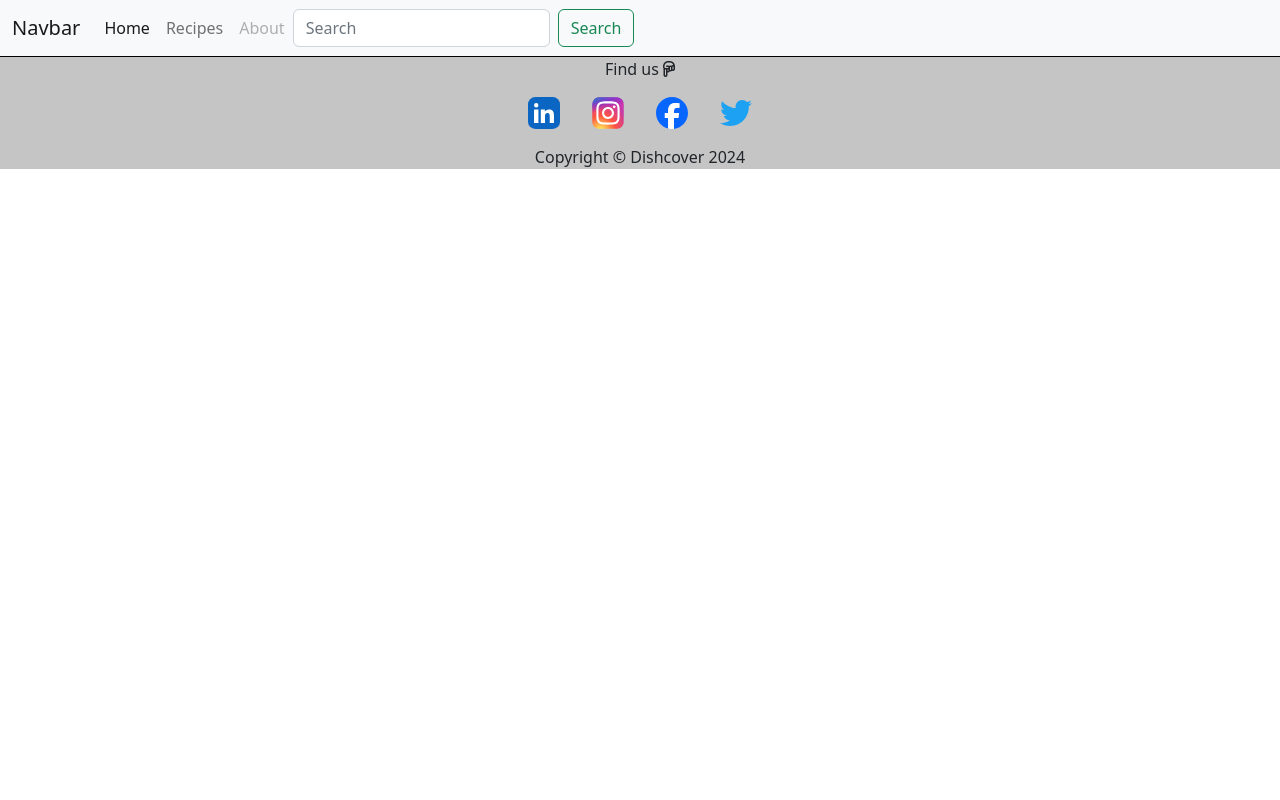
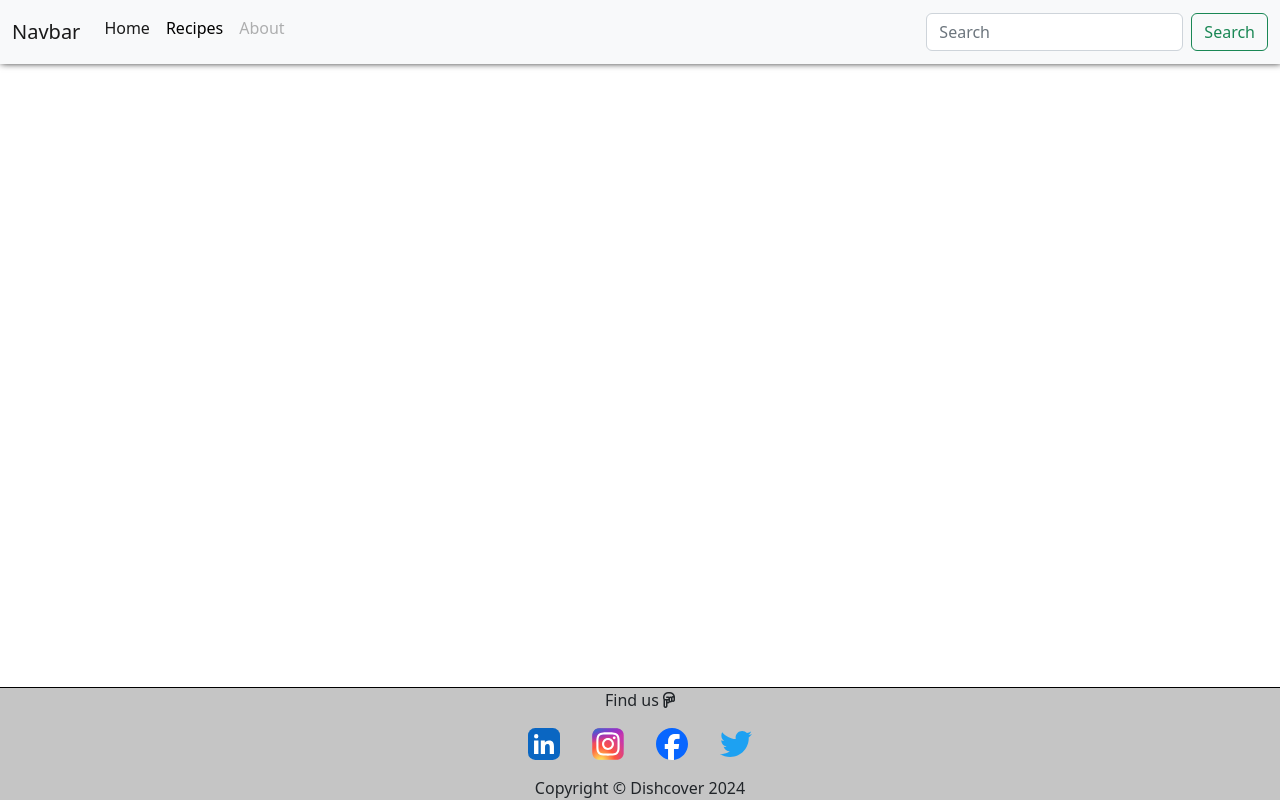
Before and after one commit to Ahmadk-g/dishcover, a Django app: page / in a window 1280 px wide. Run offline with Django 4.2, Linux system fonts and the light colour scheme; some libraries are stand-ins or nearby versions.

Commit message:
Add styling to base.html

```diff
--- a/foodblog/settings.py
+++ b/foodblog/settings.py
@@ -51,6 +51,7 @@ INSTALLED_APPS = [
 
 MIDDLEWARE = [
     'django.middleware.security.SecurityMiddleware',
+    'whitenoise.middleware.WhiteNoiseMiddleware',
     'django.contrib.sessions.middleware.SessionMiddleware',
     'django.middleware.common.CommonMiddleware',
     'django.middleware.csrf.CsrfViewMiddleware',
@@ -138,6 +139,7 @@ USE_TZ = True
 
 STATIC_URL = 'static/'
 STATICFILES_DIRS = [os.path.join(BASE_DIR, 'static'), ]
+STATIC_ROOT = os.path.join(BASE_DIR, 'staticfiles')
 
 
 # Default primary key field type
--- a/recipes/urls.py
+++ b/recipes/urls.py
@@ -3,5 +3,5 @@ from . import views
 
 
 urlpatterns = [
-    path('', views.RecipeList.as_view(), name='Recipes'),
+    path('', views.RecipeList.as_view(), name='recipes'),
 ]
--- a/static/css/style.css
+++ b/static/css/style.css
@@ -1,3 +1,28 @@
+html, body {
+    height: 100%;
+}
+
+body {
+    display: flex;
+    flex-direction: column;
+}
+
+main {
+    flex: 1 0 auto;
+    background-color: white;
+}
+
+/* Header */
+.navbar {
+    background-color: #f6f6f6;
+    box-shadow: 1px -1px 7px 0 #000000;
+}
+
+a.nav-link {
+    color:#000
+}
+
+
 
 /* Footer */
 footer {
--- a/templates/base.html
+++ b/templates/base.html
@@ -1,5 +1,7 @@
 {% load static %}
 
+{% url 'home' as home_url %}
+{% url 'recipe' as recipes_url %}
 
 <!DOCTYPE html>
 <html lang="en">
@@ -19,6 +21,14 @@
 </head>
 <body>
     {% include 'includes/header.html' %}
+
+    <main>
+        {% block content %}
+        <!-- Content goes here-->
+        {% endblock content %}
+
+    </main>
+
     {% include 'includes/footer.html' %}
 </body>
 </html>
--- a/templates/includes/header.html
+++ b/templates/includes/header.html
@@ -8,12 +8,12 @@
           </button>
           <!-- Navigation items -->
           <div class="collapse navbar-collapse" id="navbarNav">
-            <ul class="navbar-nav">
+            <ul class="navbar-nav me-auto mb-2">
               <li class="nav-item">
-                <a class="nav-link active" aria-current="page" href="{% url 'home'}">Home</a>
+                <a class="nav-link {% if request.path == home_url %}active" aria-current="page{% endif %}" href="{% url 'home'}">Home</a>
               </li>
               <li class="nav-item">
-                <a class="nav-link" href="{% url 'Recipes' %}">Recipes</a>
+                <a class="nav-link {% if request.path == recipes_url %}active" aria-current="page{% endif %}"  href="{% url 'recipes' %}">Recipes</a>
               </li>
               <li class="nav-item">
                 <a class="nav-link disabled">About</a>
```
